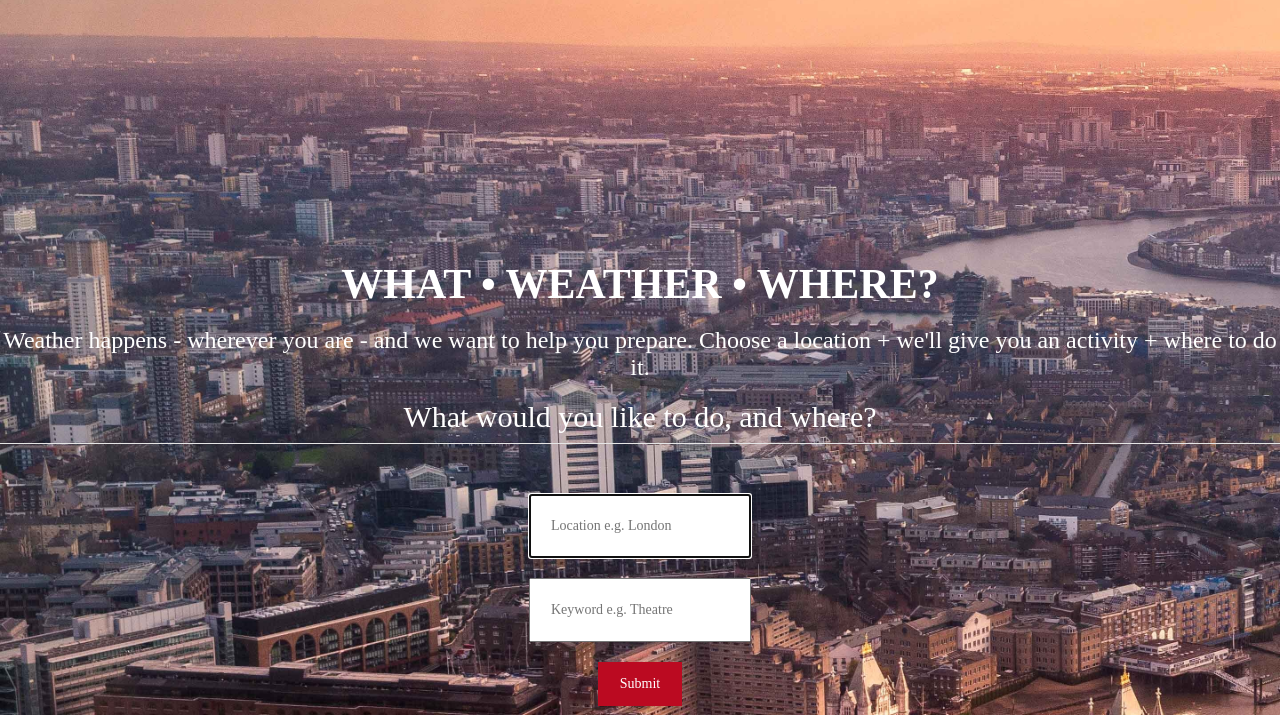
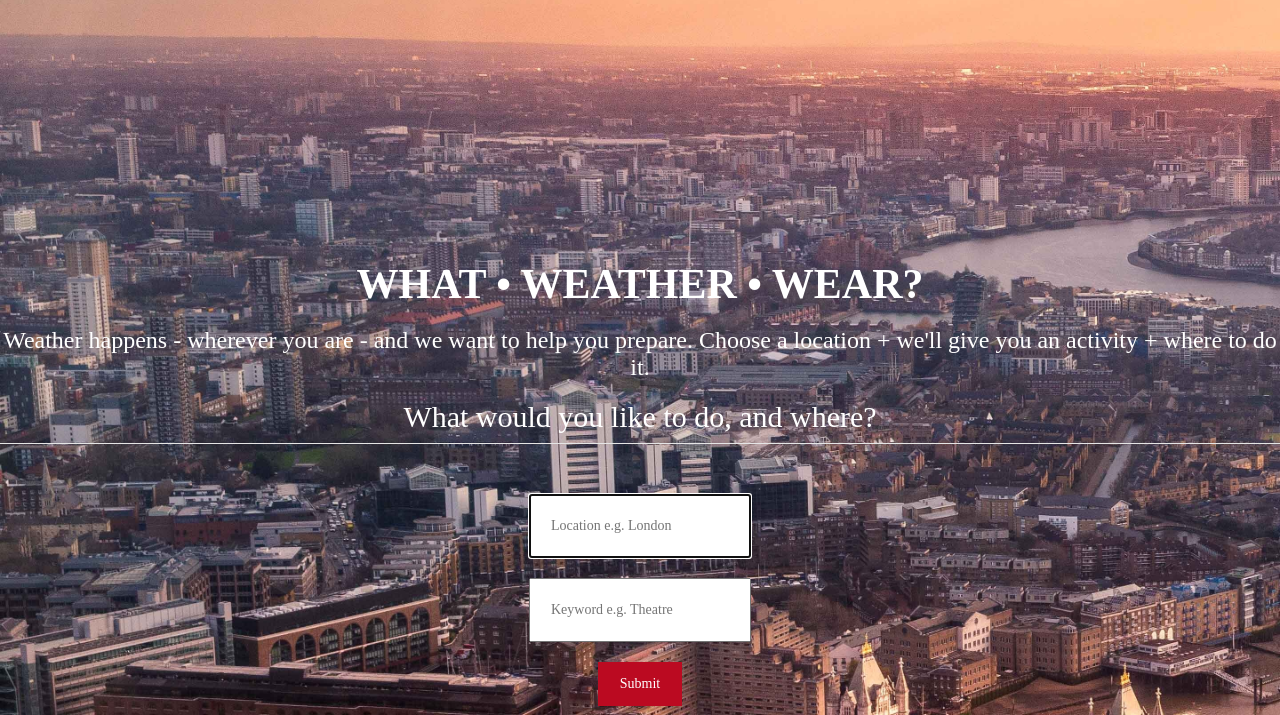
Before and after one commit to aureliaspecker/python_project, a Flask app: page / in a window 1280 px wide. Shown: the part 259-974 px from the top of the page. Run offline with Flask 2, Linux system fonts and the light colour scheme; some libraries are stand-ins or nearby versions.

Commit message:
Changed title from 'where' to 'wear'

```diff
--- a/templates/main.html
+++ b/templates/main.html
@@ -16,7 +16,7 @@
 		<!-- title -->
 		<div class="page_header">
 			<h1><strong>
-			WHAT • WEATHER • WHERE?
+			WHAT • WEATHER • WEAR?
 			</h1></strong>
 
 		  <h3 class = "tagline">Weather happens - wherever you are - and we want to help you prepare.
```
